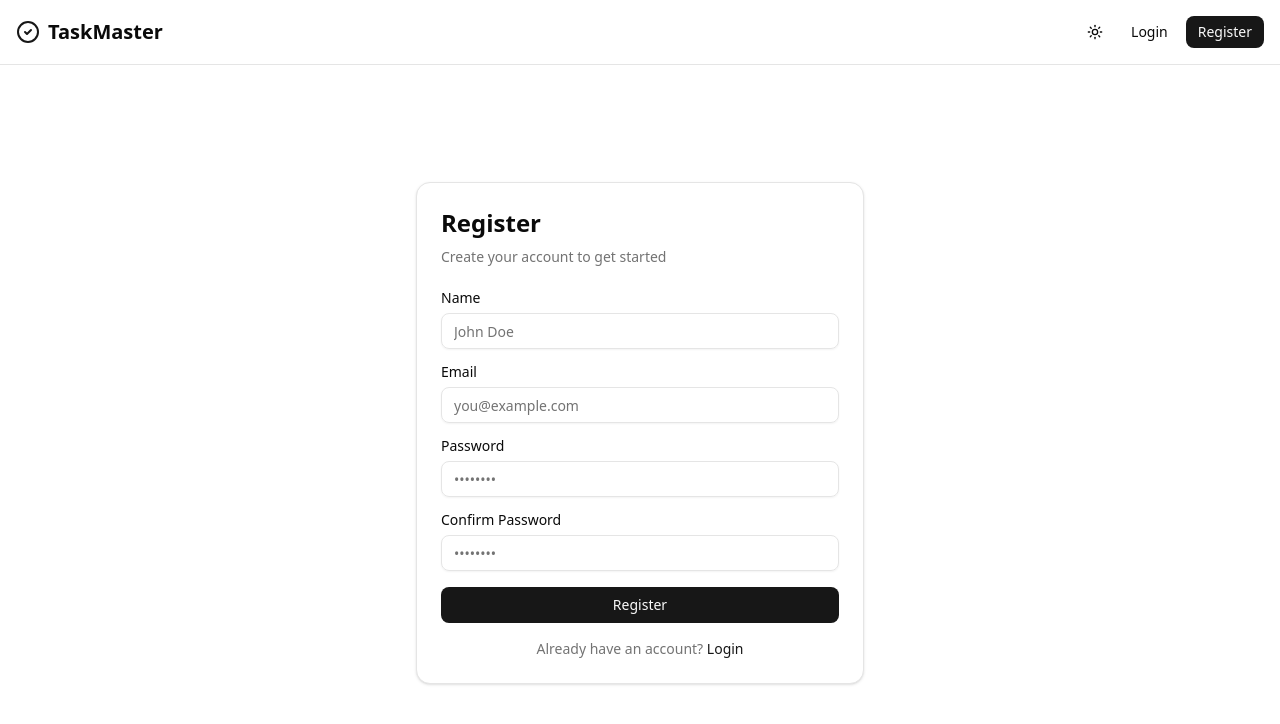
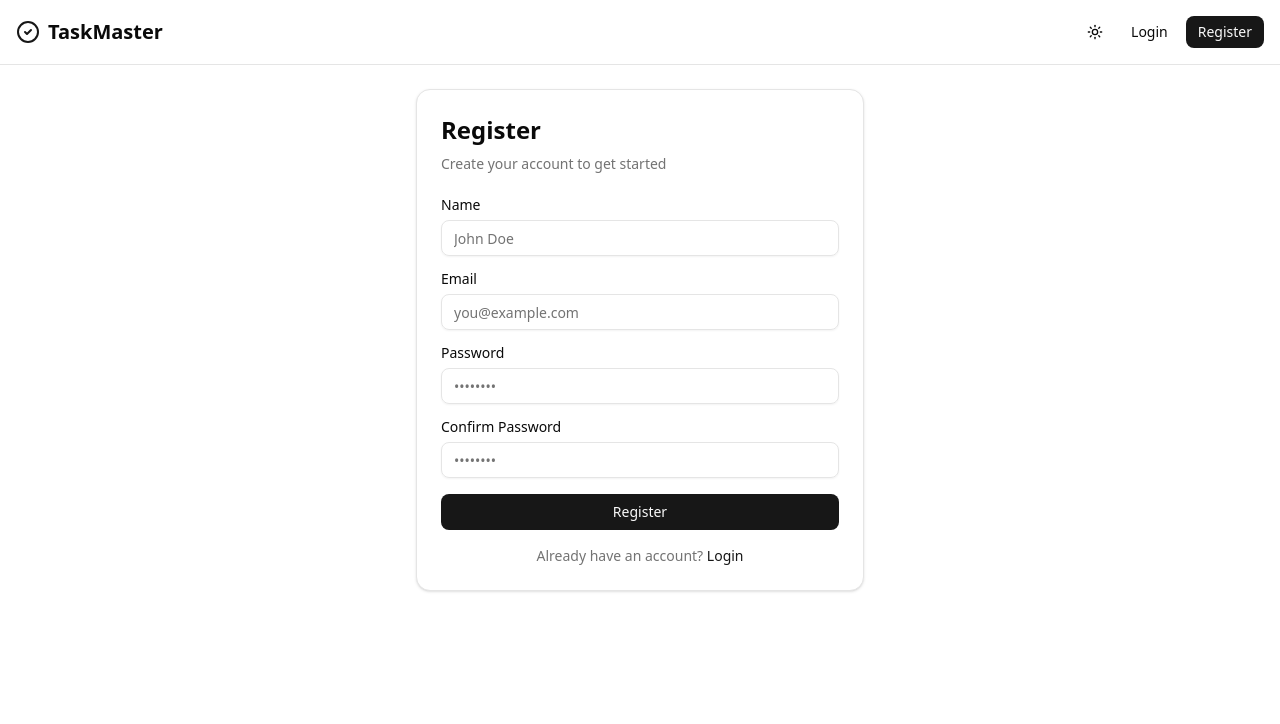
Before and after one commit to sajim73/TaskMaster, a Next.js app: page /register in a window 1280 px wide. Shown: the top 724 px of the page. Built offline with nearby package versions, Linux system fonts and the light colour scheme.

Commit message:
styling fixes

```diff
--- a/app/globals.css
+++ b/app/globals.css
@@ -45,6 +45,7 @@
 
 :root {
   --radius: 0.625rem;
+  --navbar-height: 4rem;
   --background: oklch(1 0 0);
   --foreground: oklch(0.145 0 0);
   --card: oklch(1 0 0);
@@ -122,6 +123,10 @@
 }
 
 @layer utilities {
+  .min-h-app-content {
+    min-height: calc(100dvh - var(--navbar-height));
+  }
+
   .gradient-shine {
     --gradient-shine-colors: linear-gradient(
       90deg,
--- a/app/layout.tsx
+++ b/app/layout.tsx
@@ -37,7 +37,9 @@ export default function RootLayout({
           disableTransitionOnChange
         >
           <Navbar />
-        {children}
+          <main className="min-h-app-content">
+            {children}
+          </main>
           <Toaster />
         </ThemeProvider>
       </body>
--- a/app/login/page.tsx
+++ b/app/login/page.tsx
@@ -41,7 +41,7 @@ export default function LoginPage() {
   }
 
   return (
-    <div className="min-h-[calc(100vh-4rem)] flex items-center justify-center px-4 py-12">
+    <div className="flex min-h-full items-center justify-center px-4 py-6">
       <Card className="w-full max-w-md">
         <CardHeader>
           <CardTitle className="text-2xl">Login</CardTitle>
--- a/app/register/page.tsx
+++ b/app/register/page.tsx
@@ -52,7 +52,7 @@ export default function RegisterPage() {
   }
 
   return (
-    <div className="min-h-[calc(100vh-4rem)] flex items-center justify-center px-4 py-12">
+    <div className="flex min-h-full items-center justify-center px-4 py-6">
       <Card className="w-full max-w-md">
         <CardHeader>
           <CardTitle className="text-2xl">Register</CardTitle>
```
